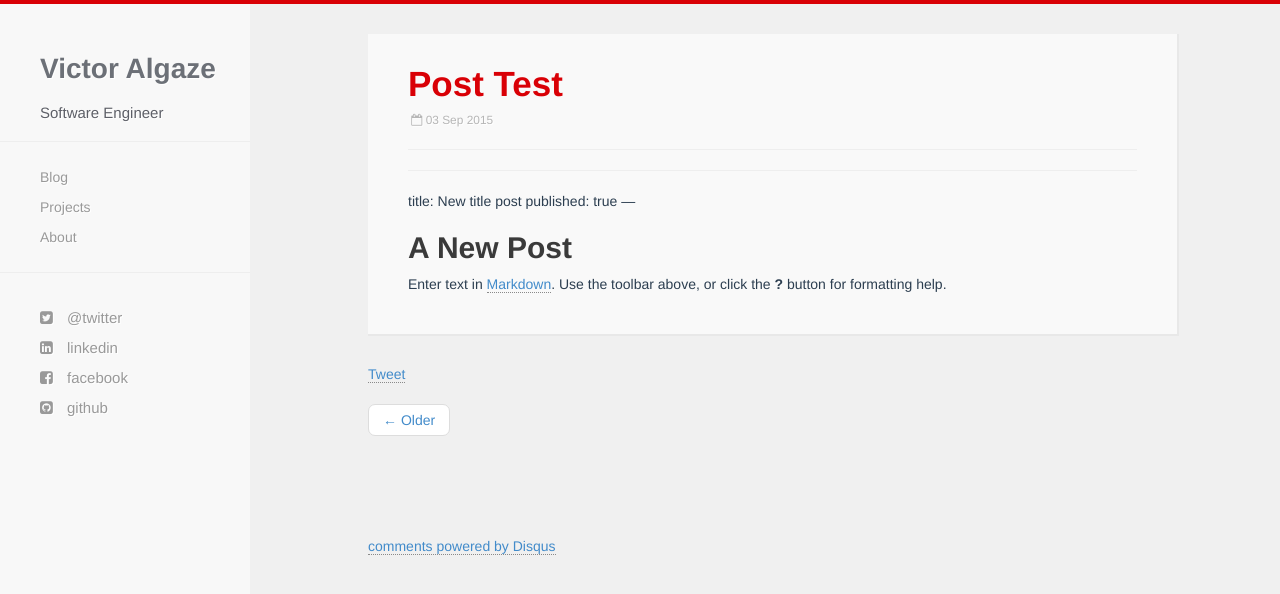
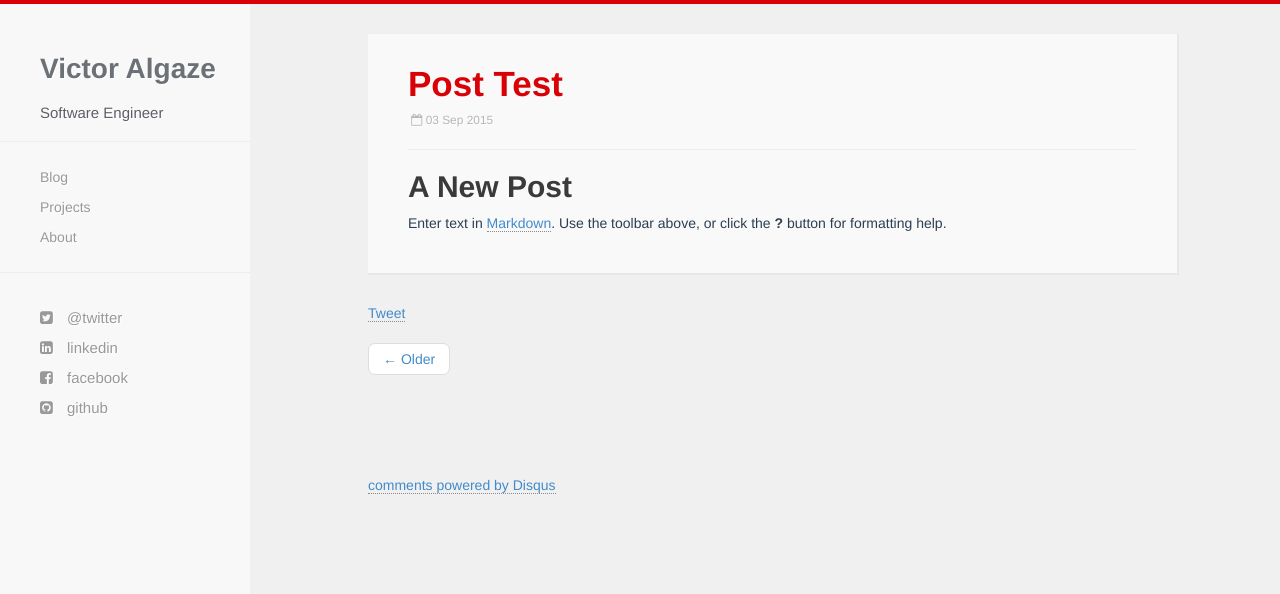
Before and after one commit to valgaze/valgaze.github.io, a Jekyll site: the page built from _posts/2015-09-03-post-test.md, in a window 1280 px wide. Shown: the top 594 px of the page. Built offline with Jekyll 4.4.1, drawn with Linux system fonts in a browser that asks for light colours; nearby versions of some CDN libraries; Markdown is read by kramdown in place of the engine named in the settings; comment, search, counter and statistics services are not loaded.

Commit message:
Updated 2015-09-03-post-test.md

```diff
--- a/_posts/2015-09-03-post-test.md
+++ b/_posts/2015-09-03-post-test.md
@@ -3,11 +3,6 @@ published: true
 ---
 
 
----
-title: New title post
-published: true
----
-
 ## A New Post
 
 Enter text in [Markdown](http://daringfireball.net/projects/markdown/). Use the toolbar above, or click the **?** button for formatting help.
```
